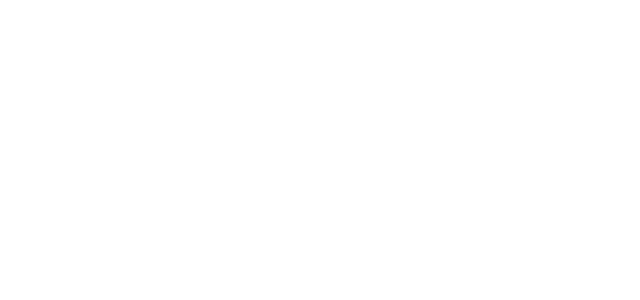
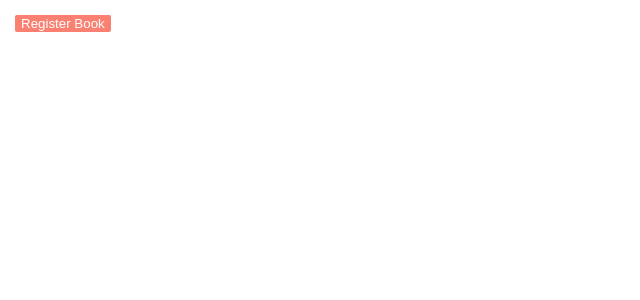
Before and after one commit to kethlynsara/Exchange-me_front-end, a React (Create React App) app: page /exchanges in a window 1280 px wide. Before the commit this address had no page. Shown: the top 300 px of the page, without its empty margins (0-640 px from the left). Built offline with nearby package versions, Linux system fonts and the light colour scheme.

Commit message:
feat: get book by isbn from google books api

```diff
--- a/package.json
+++ b/package.json
@@ -9,6 +9,7 @@
     "axios": "^0.27.2",
     "react": "^18.2.0",
     "react-dom": "^18.2.0",
+    "react-icons": "^4.4.0",
     "react-router-dom": "^6.3.0",
     "react-scripts": "5.0.1",
     "styled-components": "^5.3.5",
--- a/src/App.js
+++ b/src/App.js
@@ -3,6 +3,8 @@
 import SignUp from "../src/pages/SignUp";
 import SignIn from "../src/pages/SignIn";
 import Home from "./pages/Home";
+import Exchange from "./pages/Exchange";
+import ExchangeRegister from "./pages/ExchangeRegister";
 
 function App() {
   return (
@@ -11,6 +13,8 @@
         <Route path='/signup' element={<SignUp />} />
         <Route path='/signin' element={<SignIn />} />
         <Route path='/' element={<Home />} />
+        <Route path='/exchanges' element={<Exchange />} />
+        <Route path='/exchanges/register' element={<ExchangeRegister />} />
       </Routes>
     </BrowserRouter>
   );
--- a/src/components/Book.js
+++ b/src/components/Book.js
@@ -13,6 +13,7 @@
                     <div>{element.conservationState}</div>
                     <div>{element.publisher}</div>
                     <div>{element.price}</div>
+                    <div>{element.isbn}</div>
                 </Info>
             {/* </StyledLink>               */}
         </Container>
@@ -36,11 +37,6 @@
 `;
 
 const Info = styled.div`
-    /* width: 100%;
-
-    display: flex;
-    flex-direction: column;
-    background-color: salmon; */
     margin-top: 15px;
 `;
 
--- /dev/null
+++ b/src/pages/Exchange/index.js
@@ -0,0 +1,24 @@
+import styled from "styled-components";
+import { Link } from "react-router-dom";
+
+function Exchange() {
+    return (
+        <Link to="/exchanges/register">
+            <Button>Register Book</Button>
+        </Link>
+    )
+}
+
+export default Exchange;
+
+const Button = styled.button`
+    border: none;
+    border-radius: 2px;
+    color: white;
+    background-color: salmon;
+    margin: 15px 0 0 15px;
+
+    &:hover {
+        cursor: pointer;
+    }
+`;
--- /dev/null
+++ b/src/pages/ExchangeRegister/index.js
@@ -0,0 +1,59 @@
+import axios from "axios";
+import { useState } from "react";
+import styled from "styled-components";
+import { GoSearch } from "react-icons/go";
+
+function ExchangeRegister() {
+    const [isbn, setIsbn] = useState("");
+    const [showBook, setShowBook] = useState(null);
+    const [element, setElement] = useState(null);
+
+    async function getBookInfo(e) {
+        e.preventDefault();
+
+        try {
+            const { data } = await axios.get(`https://www.googleapis.com/books/v1/volumes?q=isbn:${isbn}&key=AIzaSyCVZXkCXtsrUFR95ny8Z4SGV44z9dNdKbE`);
+
+            if (data.items.length !== 1) {
+                console.log("book not found")
+            } else {
+                setElement({
+                    title: data.items[0].volumeInfo.title ? data.items[0].volumeInfo.title : "",
+                    author: data.items[0].volumeInfo.authors[0] ? data.items[0].volumeInfo.authors[0] : "",
+                    publisher: data.items[0].volumeInfo.publisher ? data.items[0].volumeInfo.publisher : "none",
+                    isbn: data.items[0].volumeInfo.industryIdentifiers[0].identifier ? data.items[0].volumeInfo.industryIdentifiers[0].identifier : "none",
+                    image: data.items[0].volumeInfo.imageLinks ? `${data.items[0].volumeInfo.imageLinks.thumbnail}` : "none",
+                    description: data.items[0].volumeInfo.description ? data.items[0].volumeInfo.description : "none"
+                })
+            }
+        } catch (e) {
+            console.log(e.response.data);
+        }
+    }
+
+    console.log(element)
+
+    return (
+        <div>
+            <Input type="text" placeholder="Digite aqui p código isbn" value={isbn} required onChange={(e) => setIsbn(e.target.value)} />
+            <GoSearch onClick={getBookInfo} />
+            {element ?
+                <>
+                    <p>{element.title}</p>
+                    <p>{element.author}</p>
+                    <p>{element.publisher}</p>
+                    <p>{element.isbn}</p>
+                    <p>{element.description}</p>
+                    <p>{element.image}</p>
+                </>
+            :
+            ""}
+        </div>
+    )
+}
+
+export default ExchangeRegister;
+
+const Input = styled.input`
+
+`;
```
Also changed, not shown: 1 other file (tests, documents, lock files or other folders).
